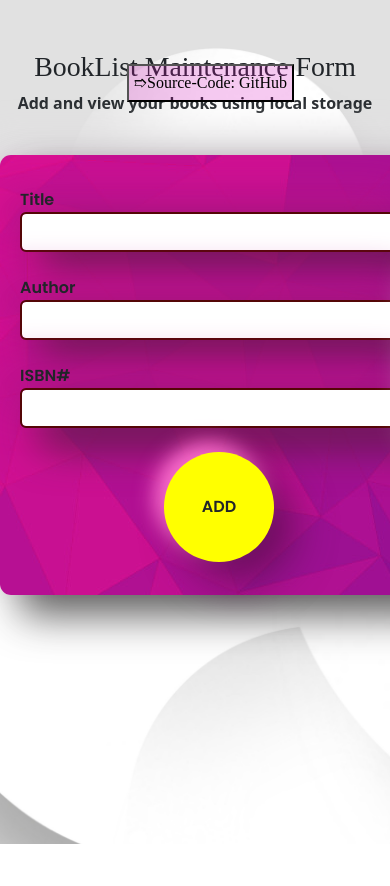
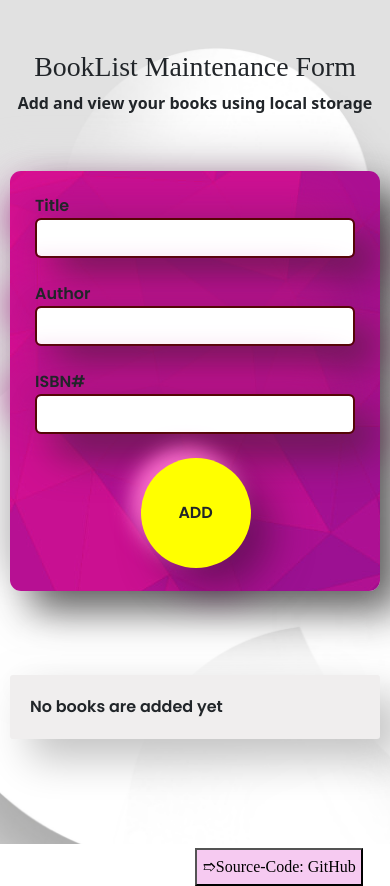
Before and after one commit to ParamPragyan/BookList-Maintenance-Form, a React (Create React App) app: page / in a window 390 px wide. Before the commit the page ends 844 px from the top, so only its background shows below. Built offline with nearby package versions, Linux system fonts and the light colour scheme; a web font is replaced by a local one.

Commit message:
made responsive

```diff
--- a/src/index.css
+++ b/src/index.css
@@ -50,6 +50,8 @@
 
 .wrapper .main {
   display: flex;
+  align-items: center;
+  justify-content: center;
   margin-top: 20px;
   align-items: center;
 }
@@ -104,3 +106,54 @@
   color: rgb(255, 0, 234);
   cursor: pointer;
 }
+
+@media screen and (max-width: 800px) {
+
+  .wrapper .main {
+    flex-direction: column;
+    padding-top: 1rem;
+
+  }
+  .wrapper .form-container {
+    height: 400px;
+    width: 450px;
+  }
+  .wrapper .form-container .btn{
+        margin-left: 7.7rem;
+  }
+  .wrapper .main-container{
+    width: 450px;
+    margin-top: 4rem;
+
+
+  }
+  .wrapper .form-container .form-control {
+    width: 350px;
+    -top: 4rem;
+  }
+  .wrapper .link {
+     top: 53rem;
+     right: 1.7rem;
+
+  }
+}
+@media screen and (max-width: 500px) {
+
+  .wrapper .form-container {
+    height: 420px;
+    width: 370px;
+  }
+  .wrapper .form-container .form-control {
+    width: 320px;
+
+}
+.wrapper .form-container .btn{
+  margin-left: 6.6rem;
+}
+.wrapper .main-container{
+  width: 370px;
+  margin-top: 4rem;
+
+}
+
+}
```
Also changed, not shown: src/App.js (+9 -5 lines).
